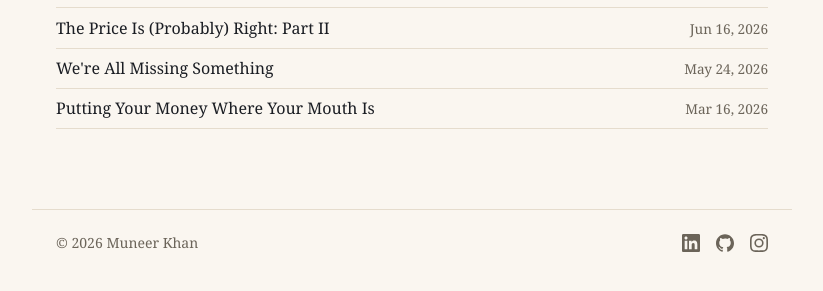
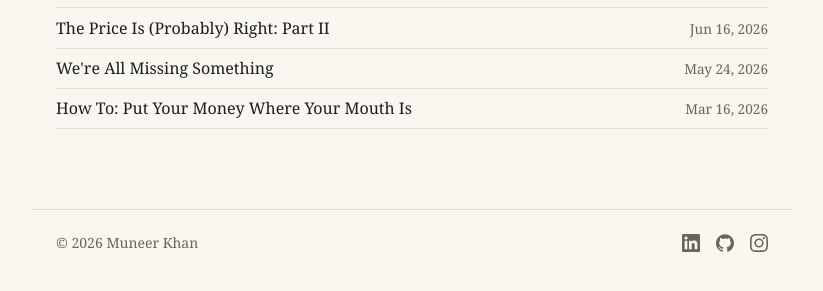
Before and after one commit to munkhan3/munkhan3.github.io, a Jekyll site: the page built from blogs/index.html, in a window 1280 px wide. Shown: the part 505-796 px from the top of the page, without its empty margins (228-1051 px from the left). Built offline with Jekyll 4.4.1, drawn with Linux system fonts in a browser that asks for light colours; some web fonts are replaced.

Commit message:
blog edits

```diff
--- a/blogs/probability/putting-your-money-where-your-mouth-is.md
+++ b/blogs/probability/how-to-put-your-money-where-your-mouth-is.md
@@ -1,5 +1,5 @@
 ---
-title: "Putting Your Money Where Your Mouth Is"
+title: "How To: Put Your Money Where Your Mouth Is"
 date: 2026-03-16
 tags: [probability, prediction markets, expected value]
 description: "Duke is winning it all this year. I wouldn't bet on it though."
@@ -16,7 +16,7 @@
 
 That's some pretty handwavy logic though. Where do you draw the line at being "quite confident"? What exactly is a "good chance"? Some might suggest anything over $$50\%$$, but what if the bet is super expensive? You'd want to be more certain that your investment will pay off, so shouldn't it be higher? Similarly if the bet is super cheap, shouldn't the bar be lower? The intuition here is that the threshold you use to make your decision should depend on what the bet **_costs_**.
 
-<h3>Well...What Should We Expect?</h3>
+<h3>Well... What Should We Expect?</h3>
 
 Right now, a `DUKE: YES` contract costs ~$$20\textrm{¢}$$ on Kalshi and pays out $$\$1$$ if Duke wins but $$\$0$$ if they don't. In other words, you'd make $$80\textrm{¢}$$ if Duke wins but lose $$20\textrm{¢}$$ if they don't. Let's try to set our threshold based on this. We just need to be confident enough to _expect_ a profit from our investment. If we believe that we'll win $$80\textrm{¢}$$ with probability $$p$$ and lose $$20\textrm{¢}$$ with probability $$1-p$$, then our expected profit would be...
 
@@ -34,7 +34,7 @@
 
 <h3>Coincidence? I Think Not</h3>
 
-If you've been paying attention (you've gotten this far so I assume you are), you'll point out that the threshold is exactly the price. This is not at all a coincidence -- it's a direct result of the fact that the payout is $1. The most you can ever win is $1, so the expected value of the contract in dollars _is_ the probability that it pays out.
+If you've been paying attention (you've gotten this far so I assume you are), you'll point out that the threshold is exactly the price. This is not at all a coincidence -- it's a direct result of the fact that the payout is $$\$1$$. The most you can ever win is $$\$1$$, so the expected value of the contract in dollars _is_ the probability that it pays out.
 
 $$
 \begin{aligned}
@@ -63,7 +63,7 @@
 
 <h3>Ok, Cool Math... So What?</h3>
 
-Now that you can estimate what the market prices imply, you can use the same thresholding logic as before to make decisions. If the market implied probability of an event is 75% but you believe there's only a 60% chance, then the market (in your view) is _mispriced_ and you can take advantage of it. In the `AAPL` case, you'd sell shares because you're saying the $100 outcome is more likely than the market says it is. If instead you think the chances are higher, then you do the opposite and buy. Either way, if you use this logic to make your trades and _your probability is more accurate than the implied probability_, you can expect to profit.
+Now that you can estimate what the market prices imply, you can use the same thresholding logic as before to make decisions. If the market implied probability of an event is $$75\%$$ but you believe there's only a $$60\%$$ chance, then the market (in your view) is _mispriced_ and you can take advantage of it. In the `AAPL` case, you'd sell shares because you're saying the $$\$100$ outcome is more likely than the market says it is. If instead you think the chances are higher, then you do the opposite and buy. Either way, if you use this logic to make your trades and _your probability is more accurate than the implied probability_, you can expect to profit.
 
 This assumption is quite a big one though. The whole point of an implied probability is that it reflects what a lot of people with a lot of information have collectively settled on. If you think the market is mispriced, you are effectively saying that your information is _better_ in some way. When this assumption is true, the improvement in information is called **_edge_**. Finding, verifying, and exploiting it is basically the entire game.
 
```
